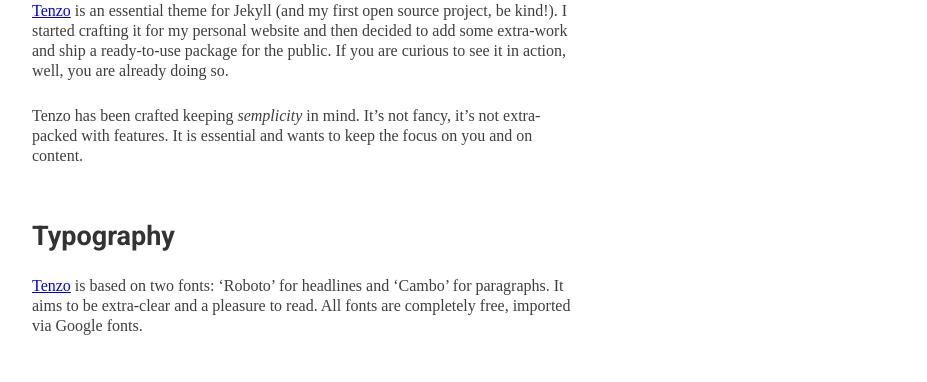
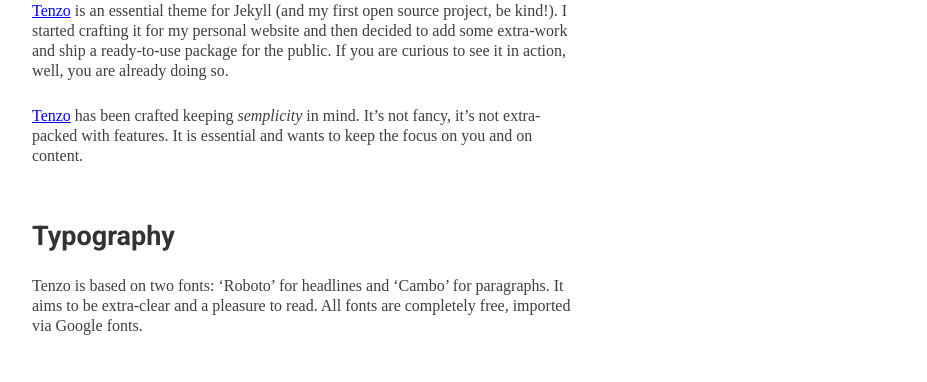
Before and after one commit to jnardiello/jnardiello.github.io, a Jekyll site: the page built from _posts/2014-01-20-presenting-tenzo-for-jekyll.md, in a window 1280 px wide and 900 px high. Shown: the part 237-619 px from the top of the window, without its empty margins (333-1260 px from the left). Built offline with Jekyll 4.4.1, drawn with Linux system fonts in a browser that asks for light colours; some web fonts are replaced; Markdown is read by kramdown in place of the engine named in the settings.

Commit message:
Typo, again

```diff
--- a/_posts/2014-01-20-presenting-tenzo-for-jekyll.md
+++ b/_posts/2014-01-20-presenting-tenzo-for-jekyll.md
@@ -6,11 +6,11 @@
 
 [Tenzo](https://github.com/jnardiello/tenzo) is an essential theme for Jekyll (and my first open source project, be kind!). I started crafting it for my personal website and then decided to add some extra-work and ship a ready-to-use package for the public. If you are curious to see it in action, well, you are already doing so.
 
-Tenzo has been crafted keeping *semplicity* in mind. It's not fancy, it's not extra-packed with features. It is essential and wants to keep the focus on you and on content.
+[Tenzo](https://github.com/jnardiello/tenzo)  has been crafted keeping *semplicity* in mind. It's not fancy, it's not extra-packed with features. It is essential and wants to keep the focus on you and on content.
 
 ## Typography
 
-[Tenzo](https://github.com/jnardiello/tenzo) is based on two fonts: 'Roboto' for headlines and 'Cambo' for paragraphs. It aims to be extra-clear and a pleasure to read. All fonts are completely free, imported via Google fonts.
+Tenzo is based on two fonts: 'Roboto' for headlines and 'Cambo' for paragraphs. It aims to be extra-clear and a pleasure to read. All fonts are completely free, imported via Google fonts.
 
 ## Mobile first
 
```
